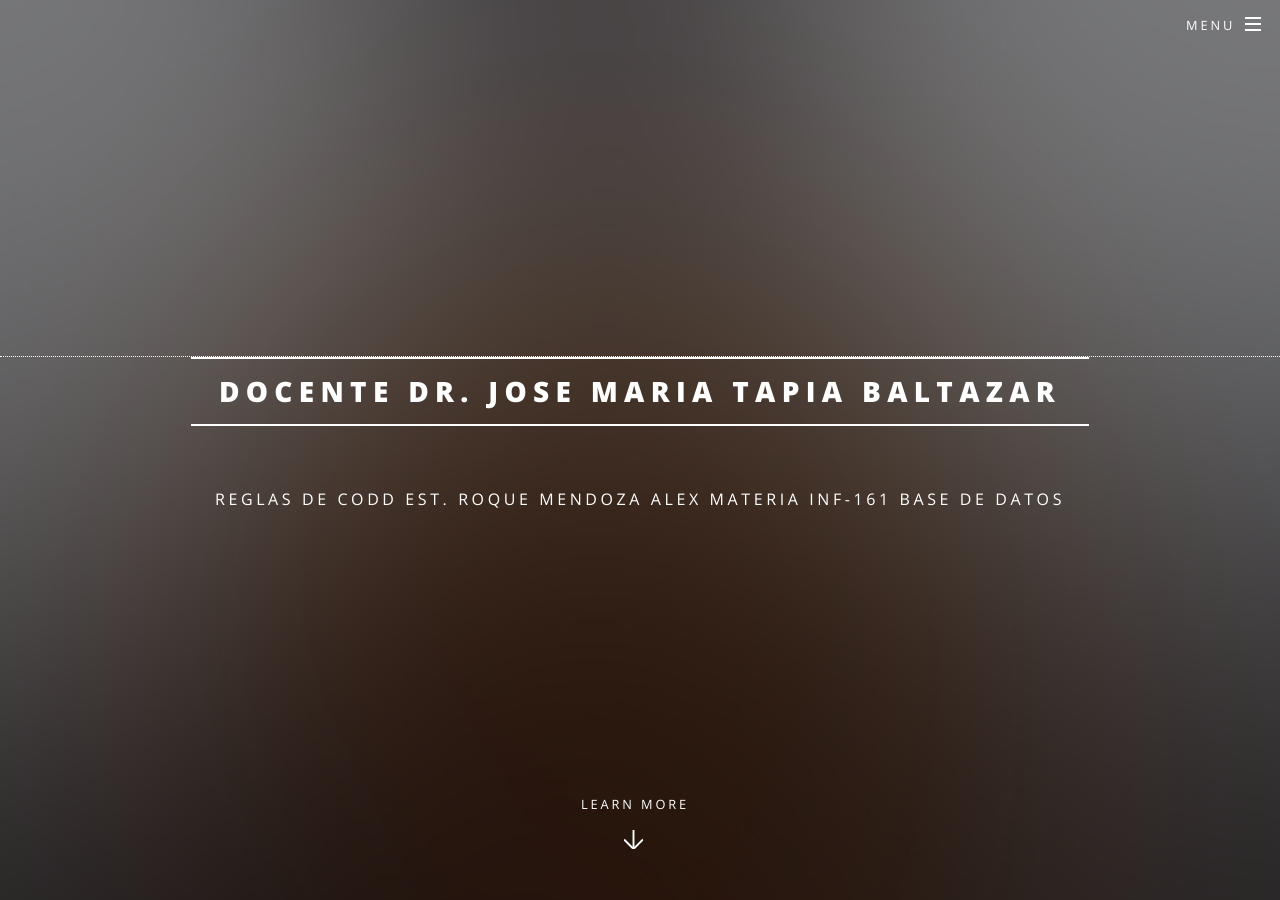
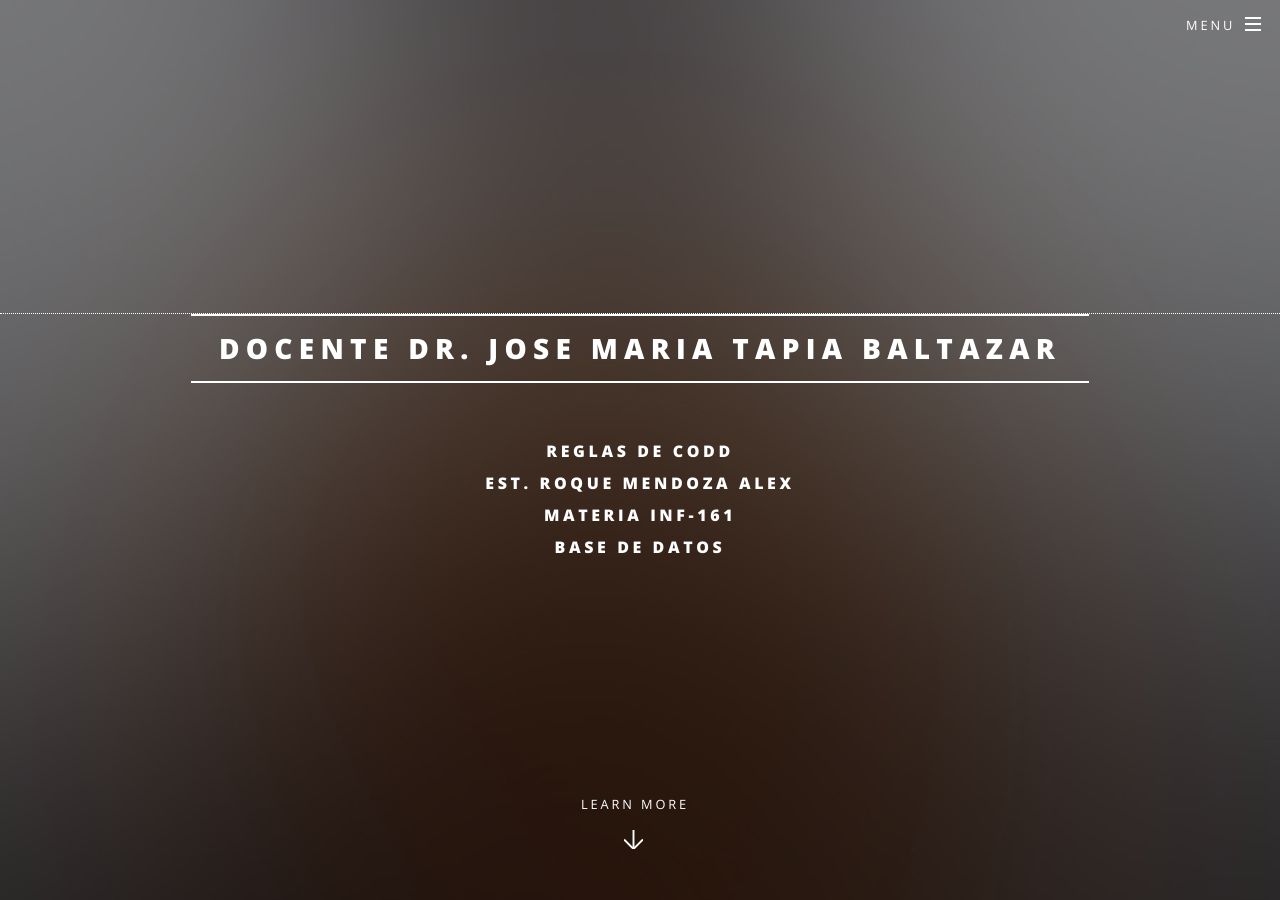
Before and after one commit to AlexRMendoza989/AlexRMendoza989.github.io, a Jekyll site: the page built from index.html, in a window 1280 px wide and 900 px high. Built offline with Jekyll 4.4.1, drawn with Linux system fonts in a browser that asks for light colours.

Commit message:
index modificado

```diff
--- a/_config.yml
+++ b/_config.yml
@@ -4,10 +4,10 @@
 # Site settings
 title: Docente Dr. Jose Maria Tapia Baltazar
 description: |
-  Reglas De Codd
-  Est. Roque Mendoza Alex
-  Materia INF-161
-  Base de Datos
+  <h1> Reglas De Codd </h1>
+   <h1> Est. Roque Mendoza Alex</h1>
+   <h1> Materia INF-161</h1>
+   <h1> Base de Datos</h1>
 owner: Your Name # or company name
 first_published: 2016 # if migrating another site, the year of your first publish
 email: your-email@domain.com
```
